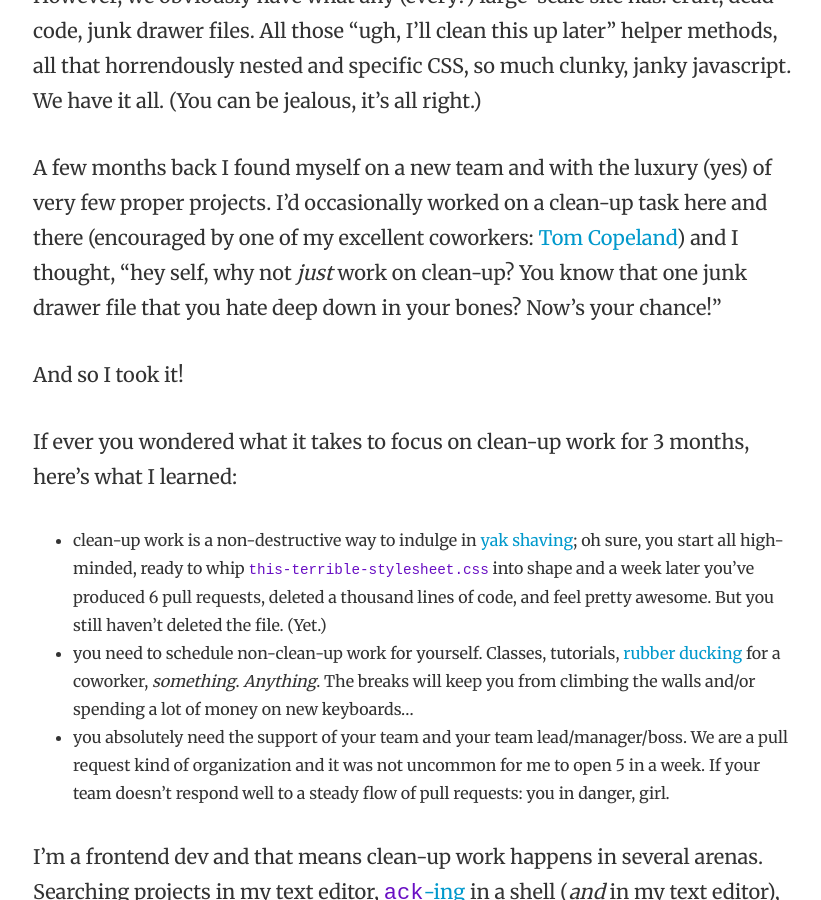
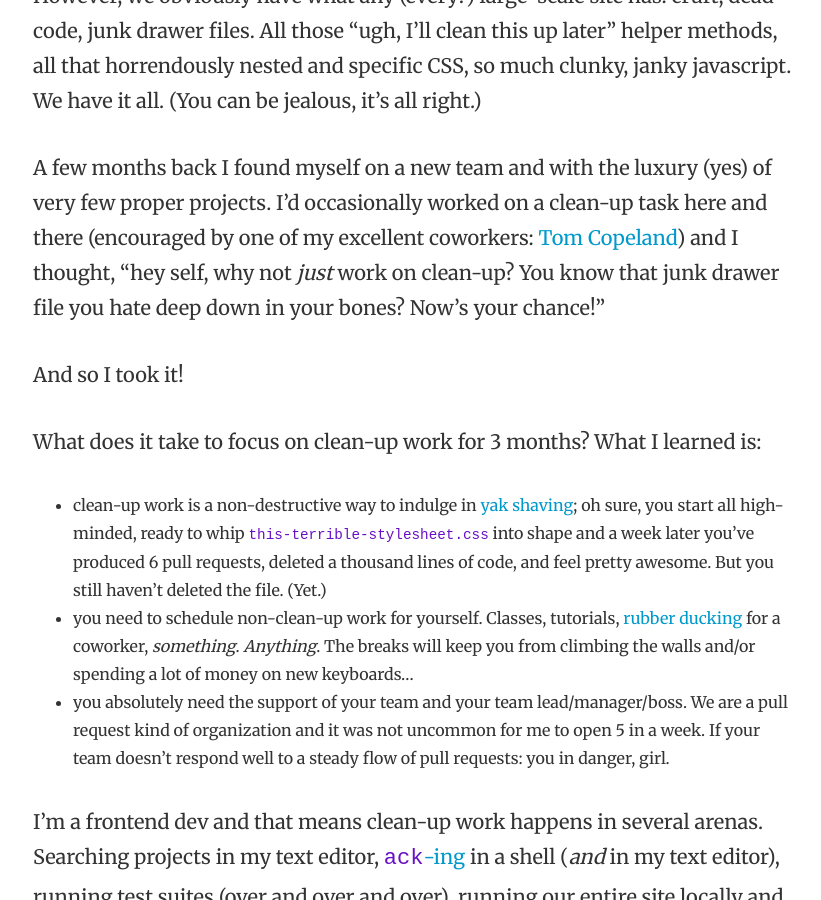
Before and after one commit to dotsara/dotsara.github.io, a Jekyll site: the page built from _posts/2015-08-06-a-developers-work-is-never-done.md, in a window 1280 px wide and 900 px high, scrolled down 883 px. Shown: the whole window, without its empty margins (223-1044 px from the left). Built offline with Jekyll 4.4.1, drawn with Linux system fonts in a browser that asks for light colours; emoji names are drawn with the system emoji font.

Commit message:
fiddly text edits.

```diff
--- a/_posts/2015-08-06-a-developers-work-is-never-done.md
+++ b/_posts/2015-08-06-a-developers-work-is-never-done.md
@@ -16,11 +16,11 @@ Our code base isn't old by software standards, but in Internet years, it's pract
 
 However, we obviously have what any (every?) large-scale site has: cruft, dead code, junk drawer files. All those "ugh, I'll clean this up later" helper methods, all that horrendously nested and specific CSS, so much clunky, janky javascript. We have it all. (You can be jealous, it's all right.)
 
-A few months back I found myself on a new team and with the luxury (yes) of very few proper projects. I'd occasionally worked on a clean-up task here and there (encouraged by one of my excellent coworkers: [Tom Copeland](https://twitter.com/tcopeland)) and I thought, "hey self, why not _just_ work on clean-up? You know that one junk drawer file that you hate deep down in your bones? Now's your chance!"
+A few months back I found myself on a new team and with the luxury (yes) of very few proper projects. I'd occasionally worked on a clean-up task here and there (encouraged by one of my excellent coworkers: [Tom Copeland](https://twitter.com/tcopeland)) and I thought, "hey self, why not _just_ work on clean-up? You know that junk drawer file you hate deep down in your bones? Now's your chance!"
 
 And so I took it!
 
-If ever you wondered what it takes to focus on clean-up work for 3 months, here's what I learned:
+What does it take to focus on clean-up work for 3 months? What I learned is:
 
 * clean-up work is a non-destructive way to indulge in [yak shaving](http://sethgodin.typepad.com/seths_blog/2005/03/dont_shave_that.html); oh sure, you start all high-minded, ready to whip `this-terrible-stylesheet.css` into shape and a week later you've produced 6 pull requests, deleted a thousand lines of code, and feel pretty awesome. But you still haven't deleted the file. (Yet.)
 * you need to schedule non-clean-up work for yourself. Classes, tutorials, [rubber ducking](https://en.wikipedia.org/wiki/Rubber_duck_debugging) for a coworker, _something_. _Anything_. The breaks will keep you from climbing the walls and/or spending a lot of money on new keyboards…
```
